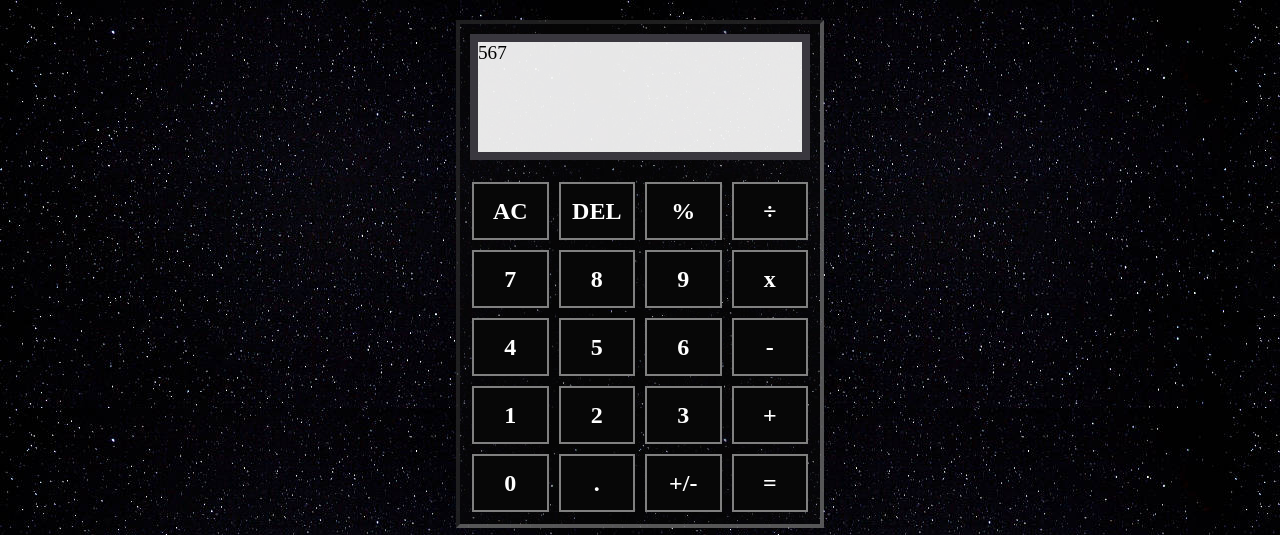
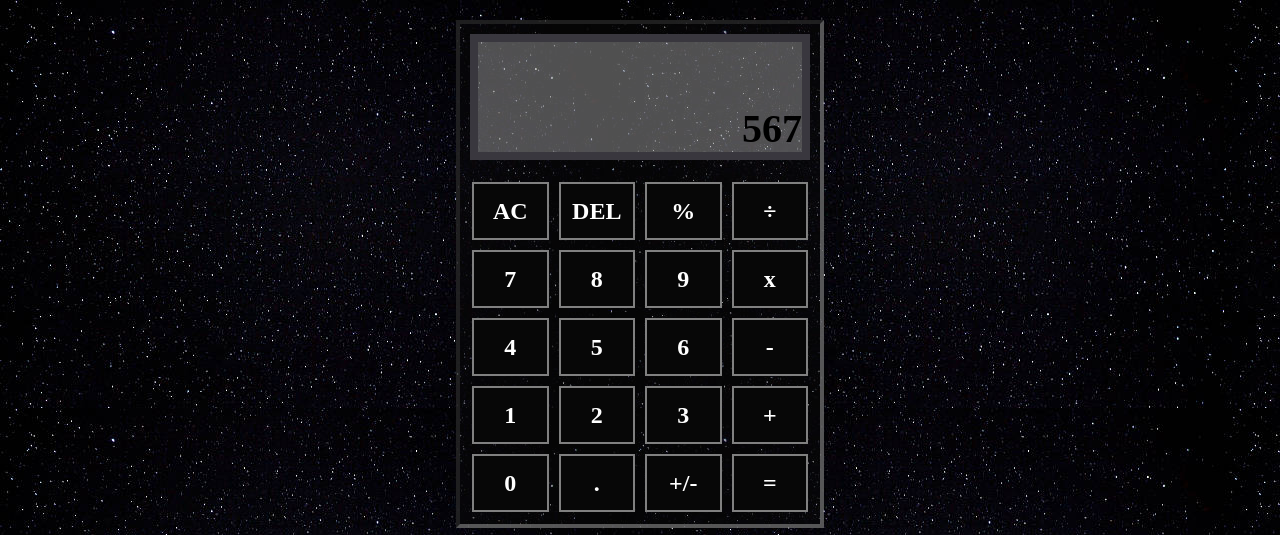
Before and after one commit to IshanA1803/calculator, a plain HTML site: page index.html in a window 1280 px wide. Shown: the top 535 px of the page. Drawn offline with Linux system fonts and the light colour scheme.

Commit message:
Align the previous and current screens.
Used flexbox to align the two partitions of the display.Also aligned the
text to the bottom left of the display,

```diff
--- a/style.css
+++ b/style.css
@@ -19,10 +19,19 @@ body{
     max-height: 110px;
     flex: 1 1 auto;
     margin: 10px 10px;
-    background-color: rgba(255, 255, 255, 0.905);
+    background-color: rgba(255, 255, 255, 0.3);
     color: black;
-    font-size: larger;
+    font-size: 40px;
+    font-weight: bold;
     border: 8px solid rgb(57, 55, 62);
+    display: flex;
+    flex-direction: column;
+}
+.previous,.current{
+    flex: 1;
+    display: flex;
+    align-items: end;
+    justify-content: end;
 }
 /* Div containing all buttons */
 #controls{
```
